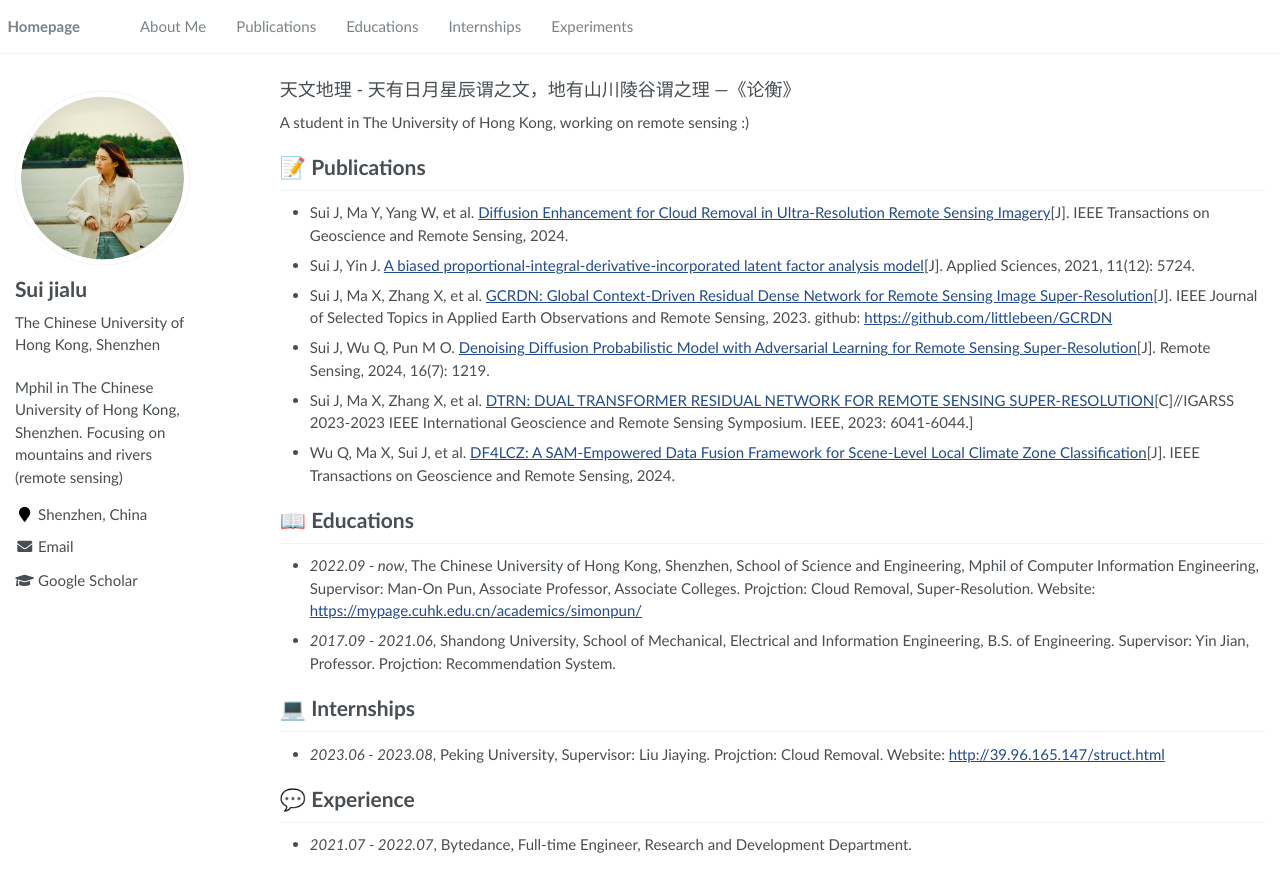
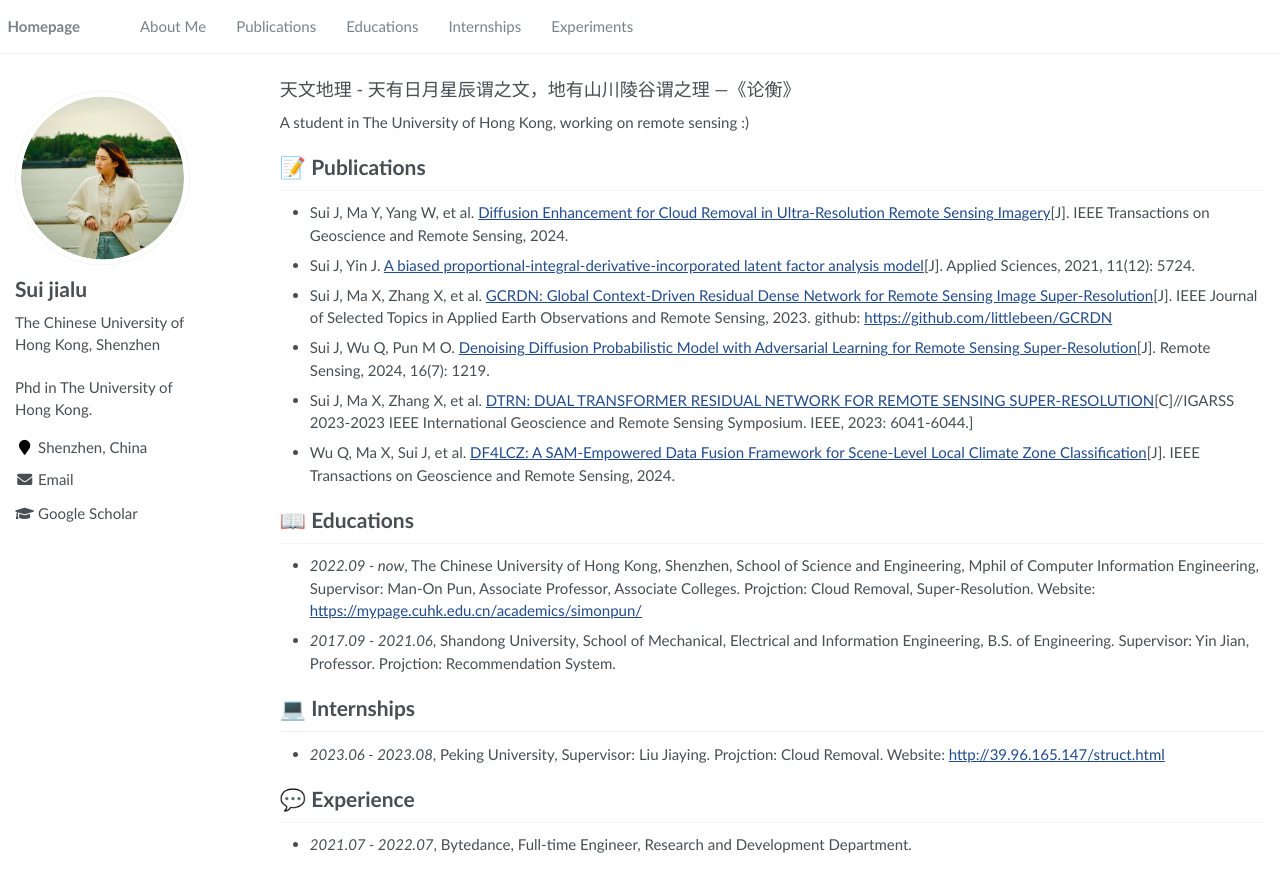
Before and after one commit to littlebeen/littlebeen_homepage, a Jekyll site: the page built from _pages/about.md, in a window 1280 px wide. Shown: the top 892 px of the page. Built offline with Jekyll 4.4.1, drawn with Linux system fonts in a browser that asks for light colours.

Commit message:
Update _config.yml

```diff
--- a/_config.yml
+++ b/_config.yml
@@ -7,7 +7,7 @@
 
 # Site Settings
 title                    : "Jialu"
-description              : "Mphil in The Chinese University of Hong Kong, Shenzhen. Focusing on mountains and rivers (remote sensing)"
+description              : "Phd in The University of Hong Kong."
 repository               : "littlebeen/littlebeen_homepage"
 google_scholar_stats_use_cdn : true
 
```
